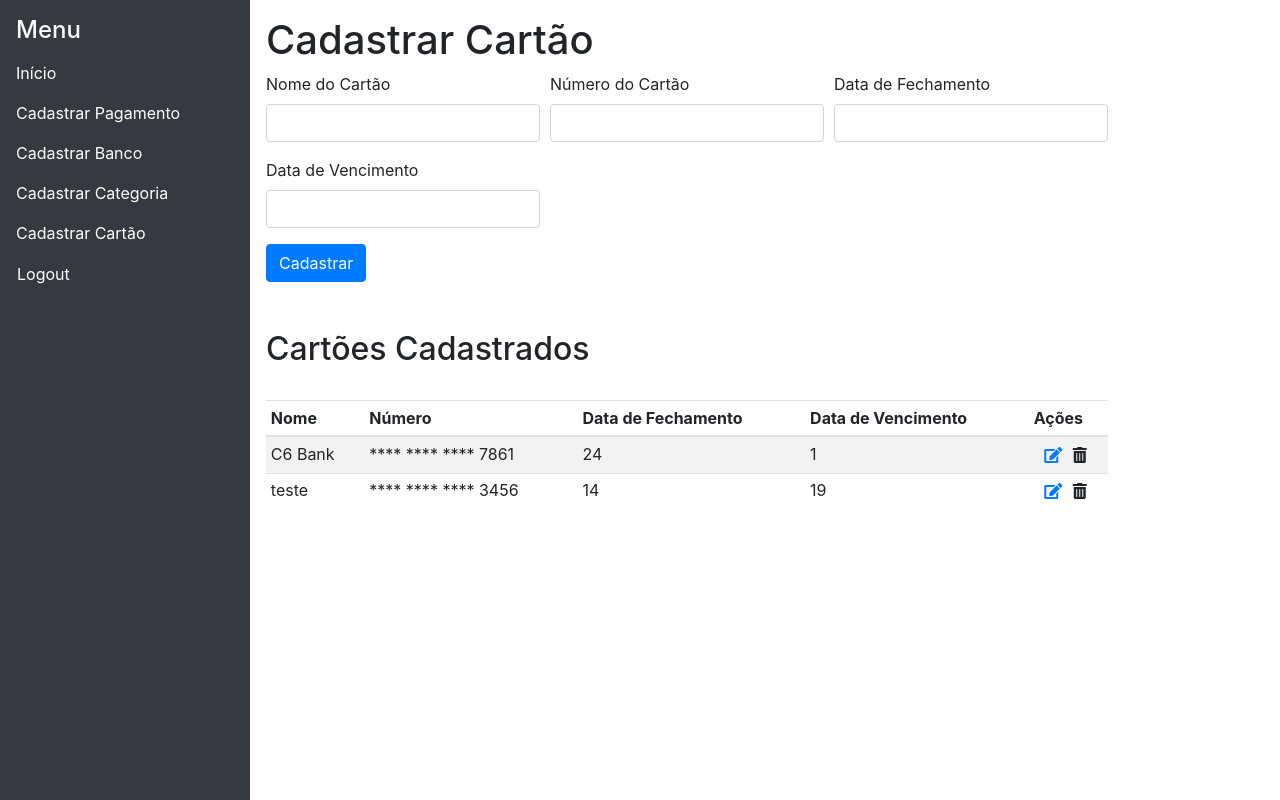
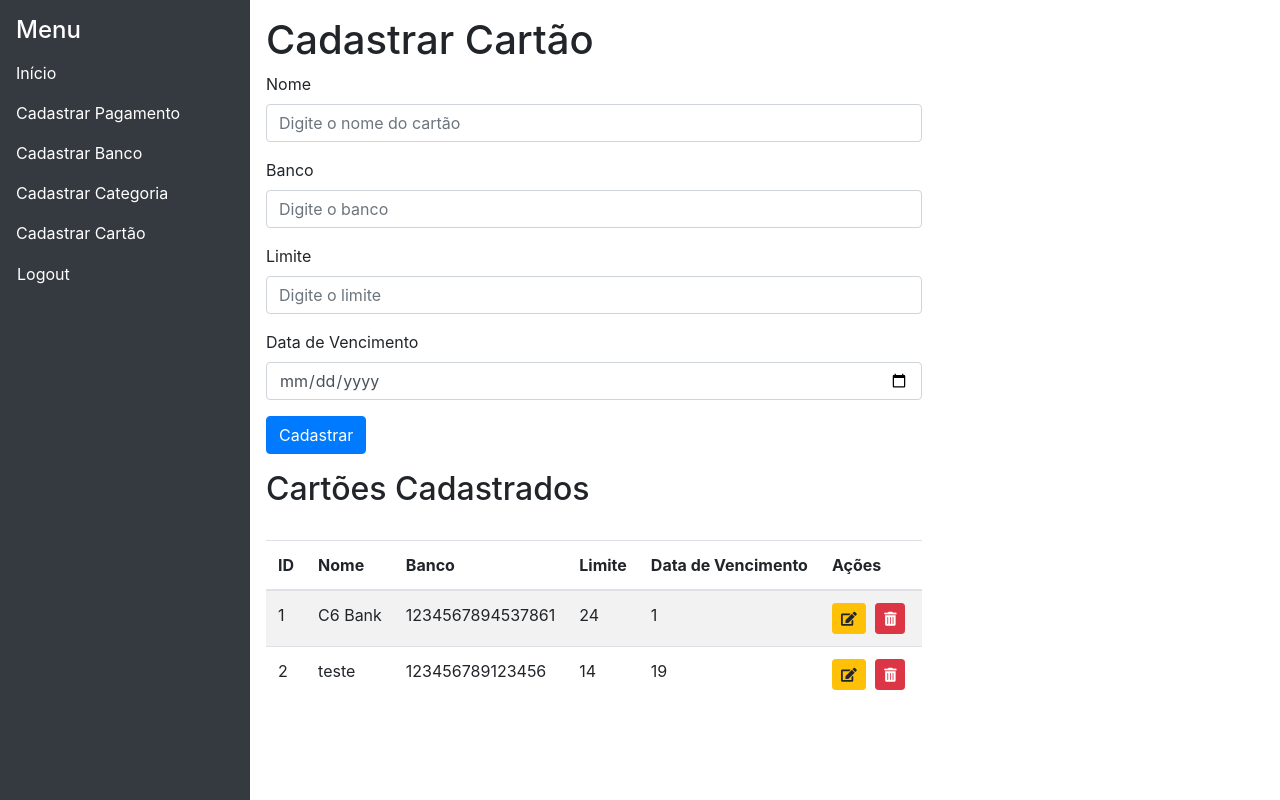
Before and after one commit to MarcosCarnevale/controle-de-despesas, a Flask app: page /cadastrar_cartao in a window 1280 px wide. Run offline with Flask 3, Linux system fonts and the light colour scheme; a user stored in the database is signed in; data comes from the database, SQL or seed files in the repository; some libraries are stand-ins or nearby versions.

Commit message:
Refactor styles by consolidating CSS files into organized directories for improved structure and maintainability

```diff
--- a/templates/cadastrar_cartao.html
+++ b/templates/cadastrar_cartao.html
@@ -4,7 +4,7 @@
     <meta charset="UTF-8">
     <meta name="viewport" content="width=device-width, initial-scale=1.0">
     <title>Cadastrar Cartão</title>
-    <link rel="stylesheet" href="{{ url_for('static', filename='styles_cartao.css') }}">
+    <link rel="stylesheet" href="{{ url_for('static', filename='styles/styles_cartao.css') }}">
     <link rel="stylesheet" href="https://stackpath.bootstrapcdn.com/bootstrap/4.5.2/css/bootstrap.min.css">
     <link rel="stylesheet" href="https://cdnjs.cloudflare.com/ajax/libs/font-awesome/5.15.3/css/all.min.css">
 </head>
@@ -27,62 +27,30 @@
         </div>
         <div class="content flex-grow-1 p-3">
             <h1>Cadastrar Cartão</h1>
-            <form action="{{ url_for('cartao.cadastrar_cartao') }}" method="post">
-                <div class="form-row">
-                    <div class="form-group col-md-4">
-                        <label for="nome">Nome do Cartão</label>
-                        <input type="text" id="nome" name="nome" class="form-control" required>
-                    </div>
-                    <div class="form-group col-md-4">
-                        <label for="numero">Número do Cartão</label>
-                        <input type="text" id="numero" name="numero" class="form-control" required>
-                    </div>
-                    <div class="form-group col-md-4">
-                        <label for="data_fechamento">Data de Fechamento</label>
-                        <input type="number" id="data_fechamento" name="data_fechamento" class="form-control" required>
-                    </div>
+            <form id="cadastroCartaoForm" action="/cadastrar_cartao" method="post">
+                <div class="form-group">
+                    <label for="nome">Nome</label>
+                    <input type="text" id="nome" name="nome" class="form-control" placeholder="Digite o nome do cartão" required>
                 </div>
-                <div class="form-row">
-                    <div class="form-group col-md-4">
-                        <label for="data_vencimento">Data de Vencimento</label>
-                        <input type="number" id="data_vencimento" name="data_vencimento" class="form-control" required>
-                    </div>
+                <div class="form-group">
+                    <label for="banco">Banco</label>
+                    <input type="text" id="banco" name="banco" class="form-control" placeholder="Digite o banco" required>
                 </div>
-                <button type="submit" class="btn btn-primary">Cadastrar</button>
+                <div class="form-group">
+                    <label for="limite">Limite</label>
+                    <input type="number" id="limite" name="limite" class="form-control" placeholder="Digite o limite" required>
+                </div>
+                <div class="form-group">
+                    <label for="data_vencimento">Data de Vencimento</label>
+                    <input type="date" id="data_vencimento" name="data_vencimento" class="form-control" required>
+                </div>
+                <div class="form-group">
+                    <input type="submit" value="Cadastrar" class="btn btn-primary">
+                </div>
             </form>
 
-            <h2 class="mt-5">Cartões Cadastrados</h2>
-            <div class="table-responsive">
-                <table class="table table-striped table-hover table-sm">
-                    <thead>
-                        <tr>
-                            <th>Nome</th>
-                            <th>Número</th>
-                            <th>Data de Fechamento</th>
-                            <th>Data de Vencimento</th>
-                            <th>Ações</th>
-                        </tr>
-                    </thead>
-                    <tbody>
-                        {% for cartao in cartoes %}
-                        <tr>
-                            <td>{{ cartao[1] }}</td>
-                            <td>**** **** **** {{ cartao[2][-4:] }}</td>
-                            <td>{{ cartao[3] }}</td>
-                            <td>{{ cartao[4] }}</td>
-                            <td>
-                                <a href="{{ url_for('cartao.editar_cartao', id=cartao[0]) }}" title="Editar"><i class="fas fa-edit"></i></a>
-                                <form action="{{ url_for('cartao.excluir_cartao', id=cartao[0]) }}" method="post" style="display:inline;">
-                                    <button type="submit" style="background: none; border: none; color: inherit; cursor: pointer;" title="Excluir" onclick="return confirm('Tem certeza que deseja excluir este cartão?');">
-                                        <i class="fas fa-trash-alt"></i>
-                                    </button>
-                                </form>
-                            </td>
-                        </tr>
-                        {% endfor %}
-                    </tbody>
-                </table>
-            </div>
+            <!-- Incluir a tabela -->
+            {% include './tabelas/tabela_cartoes.html' %}
         </div>
     </div>
 </body>
--- a/templates/cadastrar_pagamento.html
+++ b/templates/cadastrar_pagamento.html
@@ -6,7 +6,7 @@
     <title>Cadastrar Pagamento</title>
     <link rel="stylesheet" href="https://stackpath.bootstrapcdn.com/bootstrap/4.5.2/css/bootstrap.min.css">
     <link rel="stylesheet" href="https://cdnjs.cloudflare.com/ajax/libs/font-awesome/5.15.3/css/all.min.css">
-    <link rel="stylesheet" href="{{ url_for('static', filename='styles_pagamentos.css') }}">
+    <link rel="stylesheet" href="{{ url_for('static', filename='styles/styles_pagamentos.css') }}">
 </head>
 <body>
     <div class="d-flex vh-100">
@@ -40,13 +40,13 @@
                 </div>
 
                 <!-- Incluir a tabela -->
-                {% include 'tabela_pagamentos.html' %}
+                {% include './tabelas/tabela_pagamentos.html' %}
             </div>
         </div>
     </div>
 
     <!-- Incluir o modal -->
-    {% include 'modal_cadastrar_pagamento.html' %}
+    {% include './modal/modal_cadastrar_pagamento.html' %}
 
     <script src="{{ url_for('static', filename='scripts/cadastrar_pagamento.js') }}"></script>
     <script src="https://code.jquery.com/jquery-3.5.1.slim.min.js"></script>
--- /dev/null
+++ b/templates/tabelas/tabela_cartoes.html
@@ -0,0 +1,36 @@
+<h2>Cartões Cadastrados</h2>
+<div class="table-responsive">
+    <table class="table table-striped table-hover">
+        <thead>
+            <tr>
+                <th>ID</th>
+                <th>Nome</th>
+                <th>Banco</th>
+                <th>Limite</th>
+                <th>Data de Vencimento</th>
+                <th>Ações</th>
+            </tr>
+        </thead>
+        <tbody>
+            {% for cartao in cartoes %}
+            <tr>
+                <td>{{ cartao[0] }}</td>
+                <td>{{ cartao[1] }}</td>
+                <td>{{ cartao[2] }}</td>
+                <td>{{ cartao[3] }}</td>
+                <td>{{ cartao[4] }}</td>
+                <td>
+                    <a href="{{ url_for('cartao.editar_cartao', id=cartao[0]) }}" class="btn btn-warning btn-sm" title="Editar">
+                        <i class="fas fa-edit"></i>
+                    </a>
+                    <form action="{{ url_for('cartao.excluir_cartao', id=cartao[0]) }}" method="post" style="display:inline;">
+                        <button type="submit" class="btn btn-danger btn-sm" title="Excluir" onclick="return confirm('Tem certeza que deseja excluir este cartão?');">
+                            <i class="fas fa-trash-alt"></i>
+                        </button>
+                    </form>
+                </td>
+            </tr>
+            {% endfor %}
+        </tbody>
+    </table>
+</div>
```
Also changed, not shown: static/styles/styles_categoria.css (renamed from static/styles_categoria.css, +68 -0 lines), templates/cadastrar_categoria.html (+3 -34 lines), templates/tabelas/tabela_categoria.html (added, +32 -0 lines), static/styles/styles.css (renamed from static/styles.css), static/styles/styles_banco.css (renamed from static/styles_banco.css), static/styles/styles_cartao.css (renamed from static/styles_cartao.css), static/styles/styles_home.css (renamed from static/styles_home.css), static/styles/styles_login.css (renamed from static/styles_login.css), static/styles/styles_pagamentos.css (renamed from static/styles_pagamentos.css), static/styles/styles_usuarios.css (renamed from static/styles_usuarios.css), templates/modal/modal_cadastrar_pagamento.html (renamed from templates/modal_cadastrar_pagamento.html), templates/tabelas/tabela_pagamentos.html (renamed from templates/tabela_pagamentos.html).
